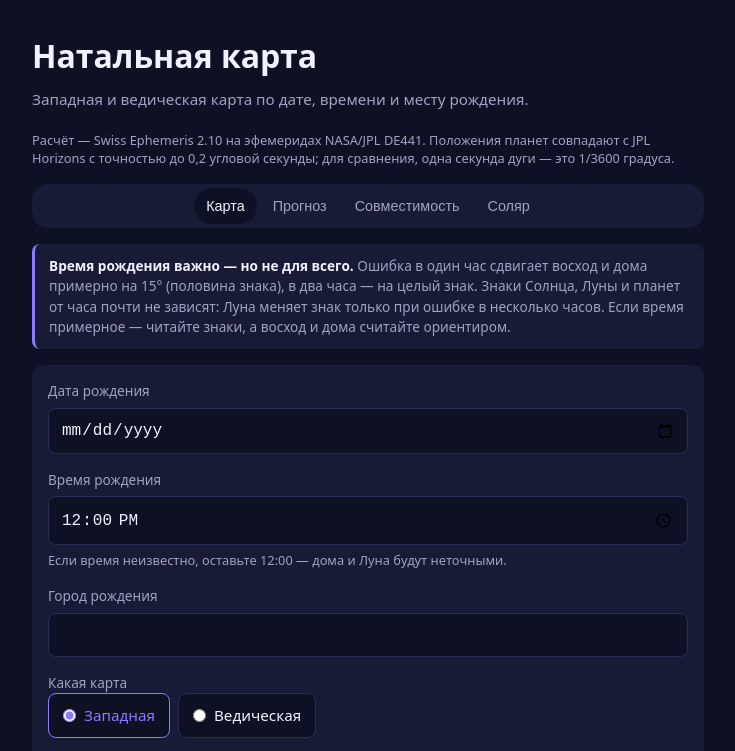
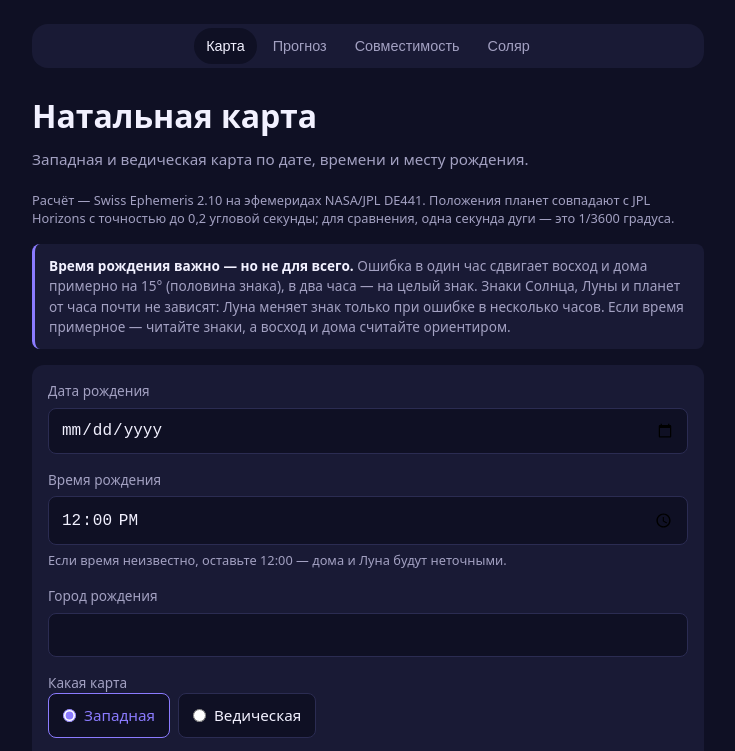
Before and after one commit to Olegborodko/test, a website: page index.html in a window 1280 px wide. Both pictures are taken after a click on the tab "Карта". Shown: the top 751 px of the page, without its empty margins (272-1007 px from the left). Drawn offline with Linux system fonts and the light colour scheme; no server answers.

Commit message:
Show the natal chart title and note only on the chart tab
The heading, the engine note and the birth-time warning describe the natal
chart, so keep them on that tab and place them under the menu.

```diff
--- a/assets/js/main.js
+++ b/assets/js/main.js
@@ -90,6 +90,7 @@ const partnerField = hasDom ? document.getElementById('partner-field') : null;
 const solarField = hasDom ? document.getElementById('solar-field') : null;
 const partnerInputs = hasDom ? [...document.querySelectorAll('[name^="partner"]')] : [];
 const tabs = hasDom ? document.querySelectorAll('.tab') : [];
+const chartOnlyBlocks = hasDom ? document.querySelectorAll('[data-chart-only]') : [];
 
 let mode = 'chart';
 
@@ -104,6 +105,7 @@ function setMode(next) {
   if (partnerField) partnerField.hidden = next !== 'synastry';
   if (solarField) solarField.hidden = next !== 'solar';
   if (systemField) systemField.hidden = next === 'synastry' || next === 'solar';
+  for (const block of chartOnlyBlocks) block.hidden = next !== 'chart';
   for (const input of partnerInputs) input.required = next === 'synastry';
 
   const labels = {
--- a/index.html
+++ b/index.html
@@ -8,17 +8,6 @@
 </head>
 <body>
   <main class="page">
-    <header class="page__header">
-      <h1>Натальная карта</h1>
-      <p class="page__lead">Западная и ведическая карта по дате, времени и месту рождения.</p>
-    </header>
-
-    <p class="source">
-      Расчёт — Swiss Ephemeris 2.10 на эфемеридах NASA/JPL DE441. Положения планет совпадают
-      с JPL Horizons с точностью до 0,2 угловой секунды; для сравнения, одна секунда дуги —
-      это 1/3600 градуса.
-    </p>
-
     <nav class="tabs" role="tablist" aria-label="Разделы">
       <button class="tab tab--active" type="button" role="tab" aria-selected="true" data-mode="chart">Карта</button>
       <button class="tab" type="button" role="tab" aria-selected="false" data-mode="forecast">Прогноз</button>
@@ -26,7 +15,18 @@
       <button class="tab" type="button" role="tab" aria-selected="false" data-mode="solar">Соляр</button>
     </nav>
 
-    <aside class="notice">
+    <header class="page__header" data-chart-only>
+      <h1>Натальная карта</h1>
+      <p class="page__lead">Западная и ведическая карта по дате, времени и месту рождения.</p>
+    </header>
+
+    <p class="source" data-chart-only>
+      Расчёт — Swiss Ephemeris 2.10 на эфемеридах NASA/JPL DE441. Положения планет совпадают
+      с JPL Horizons с точностью до 0,2 угловой секунды; для сравнения, одна секунда дуги —
+      это 1/3600 градуса.
+    </p>
+
+    <aside class="notice" data-chart-only>
       <strong>Время рождения важно — но не для всего.</strong>
       Ошибка в один час сдвигает восход и дома примерно на 15° (половина знака), в два часа — на целый
       знак. Знаки Солнца, Луны и планет от часа почти не зависят: Луна меняет знак только при ошибке
```
